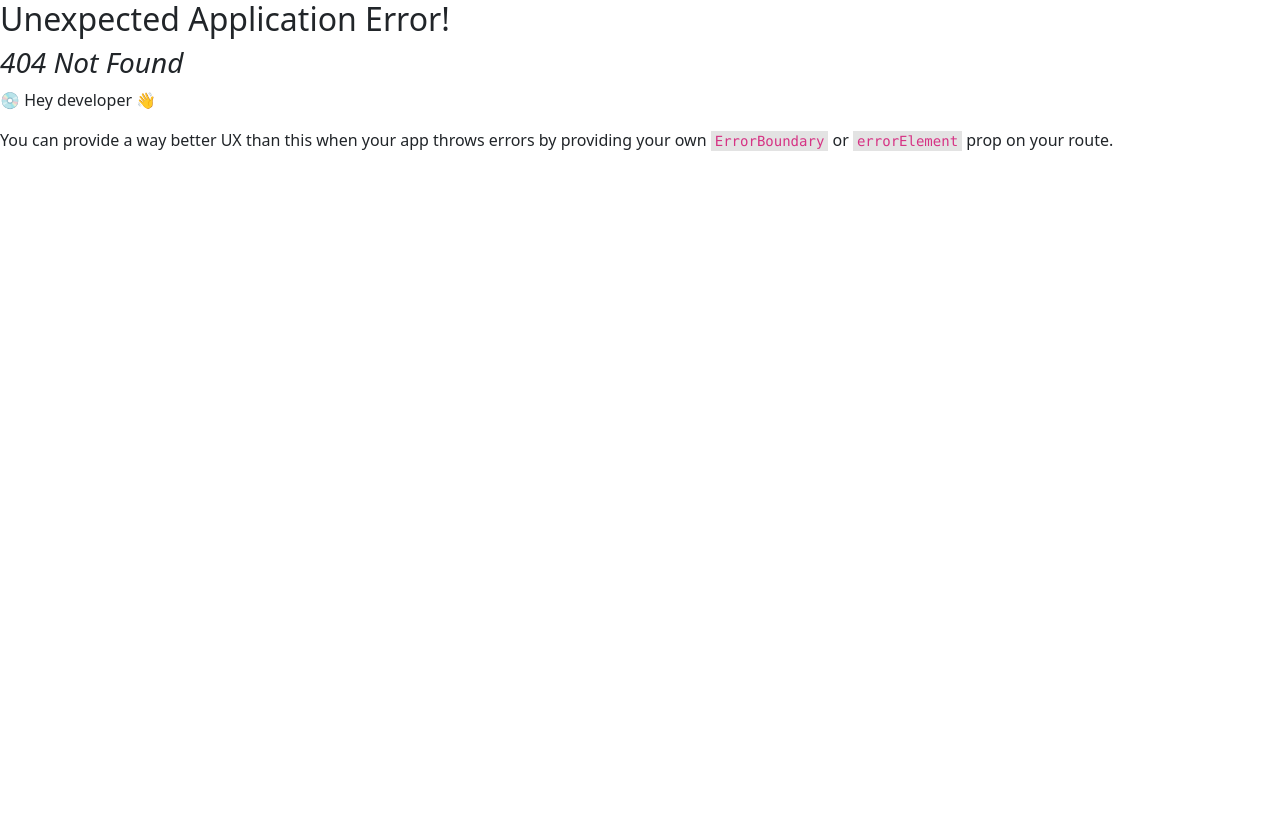
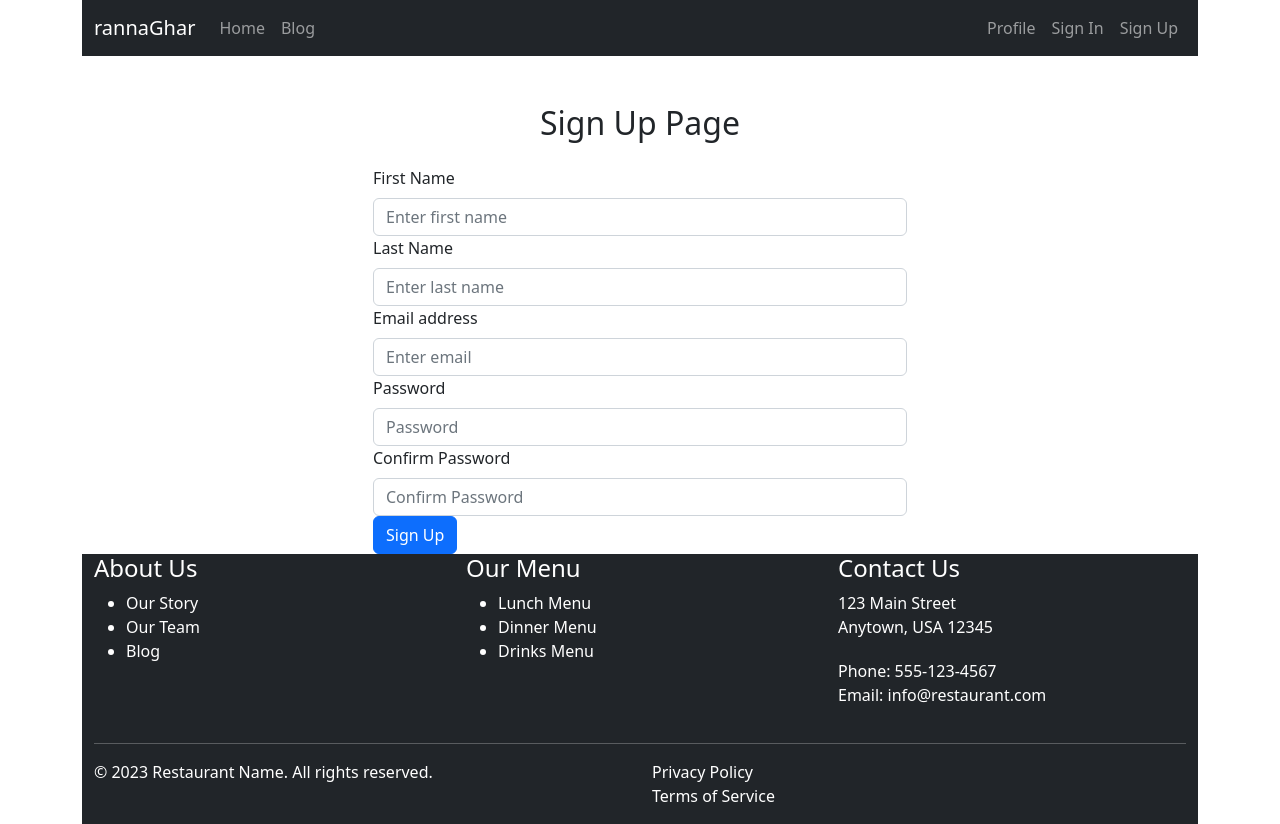
Before and after one commit to khorsed667/RannaGhar, a React (Vite) app: page /sign-up in a window 1280 px wide. Before the commit this address had no page. Before the commit the page ends 800 px from the top, so only its background shows below. Built offline with nearby package versions, Linux system fonts and the light colour scheme.

Commit message:
login and sign up page added

```diff
--- a/src/Components/Header/Header.jsx
+++ b/src/Components/Header/Header.jsx
@@ -10,11 +10,13 @@ const Header = () => {
                     <Navbar.Toggle aria-controls="responsive-navbar-nav" />
                     <Navbar.Collapse id="responsive-navbar-nav">
                         <Nav className="me-auto">
-                            <Nav.Link href="#features">Home</Nav.Link>
+                            <Nav.Link href="">Home</Nav.Link>
                             <Nav.Link href="#pricing">Blog</Nav.Link>
                         </Nav>
                         <Nav>
                             <Nav.Link href="#deets">Profile</Nav.Link>
+                            <Nav.Link href="/login">Sign In</Nav.Link>
+                            <Nav.Link href="#deets">Sign Up</Nav.Link>
                         </Nav>
                     </Navbar.Collapse>
                 </Container>
--- /dev/null
+++ b/src/Components/Login/Login.css
@@ -0,0 +1,57 @@
+Styles for the body
+body {
+    background-color: #f5f5f5;
+    font-family: Arial, sans-serif;
+    font-size: 16px;
+    margin: 0;
+    padding: 0;
+}
+
+/* Styles for the header */
+header {
+    background-color: #333;
+    color: #fff;
+    padding: 20px;
+}
+
+/* Styles for the main content */
+main {
+    margin: 20px;
+}
+
+/* Styles for the h1 heading */
+h1 {
+    font-size: 32px;
+    margin-bottom: 10px;
+}
+
+/* Styles for the paragraphs */
+p {
+    line-height: 1.5;
+    margin-bottom: 20px;
+}
+
+/* Styles for the button */
+button {
+    background-color: #333;
+    border: none;
+    color: #fff;
+    cursor: pointer;
+    padding: 5px 10px;
+    border-radius: 7px;
+}
+
+/* Styles for the button on hover */
+button:hover {
+    background-color: #666;
+}
+
+.login-page {
+    width: 600px;
+    margin: 0 auto;
+}
+
+input{
+    width: 300px;
+
+}
--- /dev/null
+++ b/src/Components/Login/Login.jsx
@@ -0,0 +1,62 @@
+import React, { useState } from 'react';
+import { Form, Button, Container, Row, Col } from 'react-bootstrap';
+import './Login.css'
+
+const Login = () => {
+
+    const [email, setEmail] = useState('');
+    const [password, setPassword] = useState('');
+
+    const handleEmailChange = event => {
+      setEmail(event.target.value);
+    };
+
+    const handlePasswordChange = event => {
+      setPassword(event.target.value);
+    };
+
+    const handleSubmit = event => {
+      event.preventDefault();
+      console.log(`Email: ${email}, Password: ${password}`);
+      // TODO: add logic to authenticate user
+    };
+
+    return (
+        <div>
+            <Container className='my-4 border border-3 rounded border-black'>
+                <Row className="justify-content-md-center mt-5">
+                    <Col md={6}>
+                        <h1 className="text-center mb-4">Login Page</h1>
+                        <Form onSubmit={handleSubmit}>
+                            <Form.Group controlId="formBasicEmail">
+                                <Form.Label>Email address</Form.Label>
+                                <Form.Control
+                                    type="email"
+                                    placeholder="Enter email"
+                                    value={email}
+                                    onChange={handleEmailChange}
+                                />
+                            </Form.Group>
+
+                            <Form.Group controlId="formBasicPassword">
+                                <Form.Label>Password</Form.Label>
+                                <Form.Control
+                                    type="password"
+                                    placeholder="Password"
+                                    value={password}
+                                    onChange={handlePasswordChange}
+                                />
+                            </Form.Group>
+
+                            <Button className='my-3' variant="dark" type="submit" block>
+                                Login
+                            </Button>
+                        </Form>
+                    </Col>
+                </Row>
+            </Container>
+        </div>
+    );
+};
+
+export default Login;
--- /dev/null
+++ b/src/Components/Registration/Registration.jsx
@@ -0,0 +1,106 @@
+import React, { useState } from 'react';
+import { Form, Button, Container, Row, Col } from 'react-bootstrap';
+
+const Registration = () => {
+
+    const [firstName, setFirstName] = useState('');
+  const [lastName, setLastName] = useState('');
+  const [email, setEmail] = useState('');
+  const [password, setPassword] = useState('');
+  const [confirmPassword, setConfirmPassword] = useState('');
+
+  const handleFirstNameChange = event => {
+    setFirstName(event.target.value);
+  };
+
+  const handleLastNameChange = event => {
+    setLastName(event.target.value);
+  };
+
+  const handleEmailChange = event => {
+    setEmail(event.target.value);
+  };
+
+  const handlePasswordChange = event => {
+    setPassword(event.target.value);
+  };
+
+  const handleConfirmPasswordChange = event => {
+    setConfirmPassword(event.target.value);
+  };
+
+  const handleSubmit = event => {
+    event.preventDefault();
+    console.log(`First Name: ${firstName}, Last Name: ${lastName}, Email: ${email}, Password: ${password}, Confirm Password: ${confirmPassword}`);
+    // TODO: add logic to register user
+  };
+
+    return (
+        <div>
+            <Container>
+      <Row className="justify-content-md-center mt-5">
+        <Col md={6}>
+          <h1 className="text-center mb-4">Sign Up Page</h1>
+          <Form onSubmit={handleSubmit}>
+            <Form.Group controlId="formBasicFirstName">
+              <Form.Label>First Name</Form.Label>
+              <Form.Control
+                type="text"
+                placeholder="Enter first name"
+                value={firstName}
+                onChange={handleFirstNameChange}
+              />
+            </Form.Group>
+
+            <Form.Group controlId="formBasicLastName">
+              <Form.Label>Last Name</Form.Label>
+              <Form.Control
+                type="text"
+                placeholder="Enter last name"
+                value={lastName}
+                onChange={handleLastNameChange}
+              />
+            </Form.Group>
+
+            <Form.Group controlId="formBasicEmail">
+              <Form.Label>Email address</Form.Label>
+              <Form.Control
+                type="email"
+                placeholder="Enter email"
+                value={email}
+                onChange={handleEmailChange}
+              />
+            </Form.Group>
+
+            <Form.Group controlId="formBasicPassword">
+              <Form.Label>Password</Form.Label>
+              <Form.Control
+                type="password"
+                placeholder="Password"
+                value={password}
+                onChange={handlePasswordChange}
+              />
+            </Form.Group>
+
+            <Form.Group controlId="formBasicConfirmPassword">
+              <Form.Label>Confirm Password</Form.Label>
+              <Form.Control
+                type="password"
+                placeholder="Confirm Password"
+                value={confirmPassword}
+                onChange={handleConfirmPasswordChange}
+              />
+            </Form.Group>
+
+            <Button variant="primary" type="submit" block>
+              Sign Up
+            </Button>
+          </Form>
+        </Col>
+      </Row>
+    </Container>
+        </div>
+    );
+};
+
+export default Registration;
```
Also changed, not shown: src/main.jsx (+10 -0 lines).
